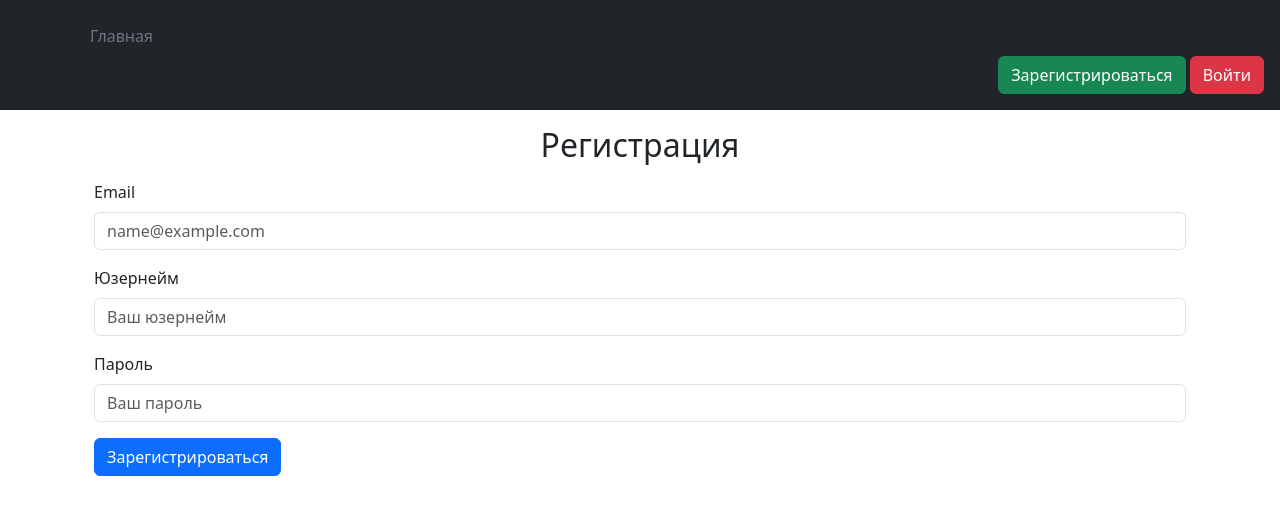
After one commit to code-n-cry/microblogs-tutoring-project, a FastAPI app: template templates/signup.html in a window 1280 px wide. The commit adds this page. Shown: the top 515 px of the page. Run offline with FastAPI, Linux system fonts and the light colour scheme; the template is opened without the code that fills it, so the values that code supplies are empty.

Commit message:
Создали страницу регистрации

```diff
--- a/main.py
+++ b/main.py
@@ -1,10 +1,62 @@
-from fastapi import FastAPI, Request
+import jwt
+from fastapi import FastAPI, Request, Cookie, Depends, Form
 from fastapi.templating import Jinja2Templates
+from starlette.responses import RedirectResponse
+
+from models import User
+from user.utils import ALGORITHM, SECRET_KEY, hash_password
+import session
 
 app = FastAPI()
 templates = Jinja2Templates(directory="templates")
+session.init_db()
+
+
+def get_db():
+    db = session.SessionLocal()
+    try:
+        yield db
+    finally:
+        db.close()
+
+
+def get_current_user(
+        access_token: str = Cookie(None),
+        db: session = Depends(get_db)
+):
+    if not access_token:
+        return None
+    try:
+        payload = jwt.decode(access_token, secret_key=SECRET_KEY, algorithms=[ALGORITHM])
+        email = payload.get('sub')
+    except Exception as e:
+        return None
+    user = db.query(User).filter_by(email=email).first()
+    return user
 
 
 @app.get('/')
 def index(request: Request):
     return templates.TemplateResponse('index.html', {'request': request, 'title': 'Главная'})
+
+
+@app.get('/signup')
+def signup(request: Request):
+    return templates.TemplateResponse('signup.html', {'request': request, 'title': 'Регистрация'})
+
+
+@app.post('/signup')
+def signup(request: Request, username: str = Form(...),
+           email: str = Form(...), password: str = Form(...), db: session = Depends(get_db)):
+    is_user_already_exists = db.query(User).filter_by(email=email).first()
+    print(is_user_already_exists)
+    if is_user_already_exists:
+        return templates.TemplateResponse('signup.html', {'request': request,
+                                                          'error': 'Такой пользователь уже есть!'})
+    user = User()
+    user.email = email
+    user.name = username
+    user.hashed_password = hash_password(password)
+    db.add(user)
+    db.commit()
+    return RedirectResponse(url='/login')
--- a/templates/base.html
+++ b/templates/base.html
@@ -22,8 +22,8 @@
             </div>
         </div>
         <div class ="text-end">
-            <a class=" btn btn-danger" href="/signup">Зарегистрироваться</a>
-            <a class=" btn btn-danger" href="/login">Войти</a>
+            <a class="btn btn-success" href="/signup">Зарегистрироваться</a>
+            <a class="btn btn-danger" href="/login">Войти</a>
         </div>
     </header>
     <div class="container">
--- /dev/null
+++ b/templates/signup.html
@@ -0,0 +1,23 @@
+{% extends "base.html" %}
+
+{% block content %}
+<div class="container">
+    <h2 class="m-3" align="center">Регистрация</h2>
+    <form method="post">
+        <div class="mb-3">
+            <label for="exampleFormControlInput1" class="form-label">Email</label>
+            <input type="email" class="form-control" id="email" placeholder="name@example.com" name="email">
+        </div>
+        <div class="mb-3">
+            <label for="exampleFormControlInput1" class="form-label">Юзернейм</label>
+            <input type="text" class="form-control" id="username" placeholder="Ваш юзернейм" name="username">
+        </div>
+        <div class="mb-3">
+            <label for="exampleFormControlInput1" class="form-label">Пароль</label>
+            <input type="password" class="form-control" id="password" placeholder="Ваш пароль" name="password">
+        </div>
+        <button class="btn btn-primary mb-2">Зарегистрироваться</button>
+    </form>
+    <p class="text-danger">{{ error }}</p>
+</div>
+{% endblock %}
--- a/user/utils.py
+++ b/user/utils.py
@@ -1,6 +1,10 @@
 from passlib.context import CryptContext
+import jwt
+from datetime import datetime, timedelta
 
 pwd_context = CryptContext(schemes=["bcrypt"], deprecated="auto")
+SECRET_KEY = "EXAMPLE"
+ALGORITHM = "HS256"
 
 
 def hash_password(password):
@@ -9,3 +13,10 @@ def hash_password(password):
 
 def verify_password(plain_password, hashed_password):
     return pwd_context.verify(plain_password, hashed_password)
+
+
+def generate_access_token(data: dict):
+    to_encode = data.copy()
+    expire = datetime.utcnow() + timedelta(hours=24)
+    to_encode.update({"exp": expire})
+    return jwt.encode(to_encode, SECRET_KEY, algorithm=ALGORITHM)
```
Also changed, not shown: models.py (+4 -11 lines), templates/login.html (added, +10 -0 lines), database.db.
